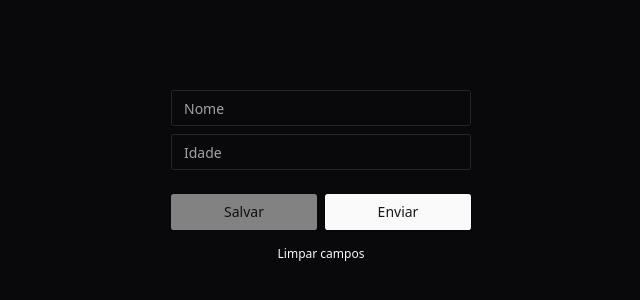
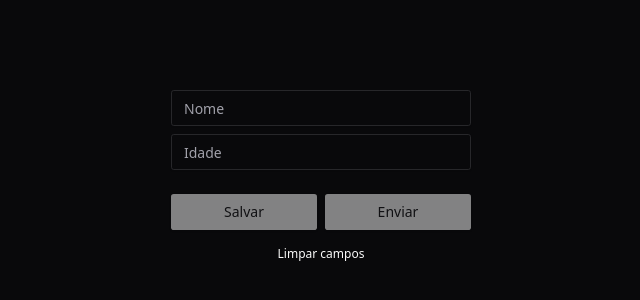
Before and after one commit to nicolasteofilo/react-hook-form-usecases, a React (Vite) app: page / in a window 1280 px wide. Shown: the part 220-520 px from the top of the page, without its empty margins (319-959 px from the left). Built offline with nearby package versions, Linux system fonts and the light colour scheme.

Commit message:
feat: using isSubmitting and isValid in UI

```diff
--- a/src/App.tsx
+++ b/src/App.tsx
@@ -12,15 +12,22 @@ export default function App() {
   const {
     handleSubmit: submit,
     register,
-    formState: { errors, dirtyFields },
+    formState: { errors, dirtyFields, isSubmitting, isValid },
     clearErrors,
+    reset,
   } = useForm<IFormData>({});
 
   // isDirty is true if form as changed
 
   const handleSubmit = submit(async (data) => {
-    console.log(data);
+    await new Promise((resolve) => setTimeout(resolve, 2000));
+    reset({
+      age: data.age,
+      name: data.name
+    }) // se values passed in reset will be new defaultValues
   });
+
+  console.log('isSubmitting =>', isSubmitting);
 
   const formIsDirty = Object.keys(dirtyFields).length > 0;
 
@@ -84,11 +91,19 @@ export default function App() {
         </div>
 
         <div className="flex mt-4 gap-2 w-full">
-          <Button type="submit" className="flex-1" disabled={!formIsDirty}>
-            Salvar
+          <Button
+            type="submit"
+            className="flex-1"
+            disabled={!formIsDirty || isSubmitting}
+          >
+            {isSubmitting ? "Salvando..." : "Salvar"}
           </Button>
-          <Button type="submit" className="flex-1" disabled={formIsDirty}>
-            Enviar
+          <Button
+            type="submit"
+            className="flex-1"
+            disabled={formIsDirty || isSubmitting || !isValid}
+          >
+            {isSubmitting ? "Salvando..." : "Enviar"}
           </Button>
         </div>
         <Button
--- a/src/main.tsx
+++ b/src/main.tsx
@@ -1,10 +1,9 @@
-import { StrictMode } from 'react'
 import { createRoot } from 'react-dom/client'
 import App from './App.tsx'
 import './index.css'
 
 createRoot(document.getElementById('root')!).render(
-  <StrictMode>
+  // <StrictMode>
     <App />
-  </StrictMode>,
+  // </StrictMode>,
 )
```
